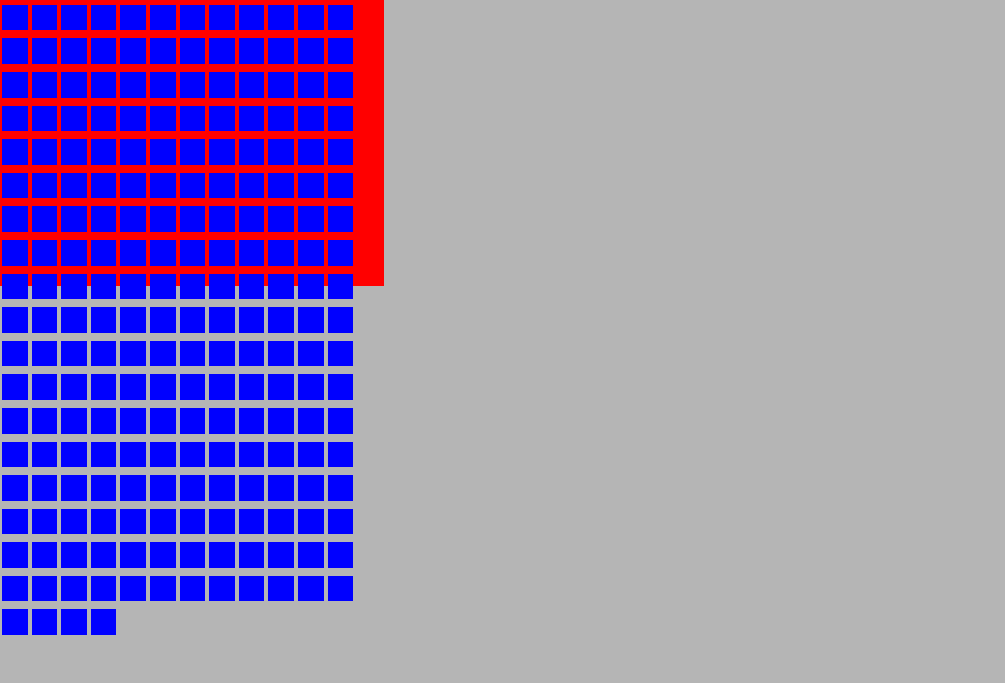
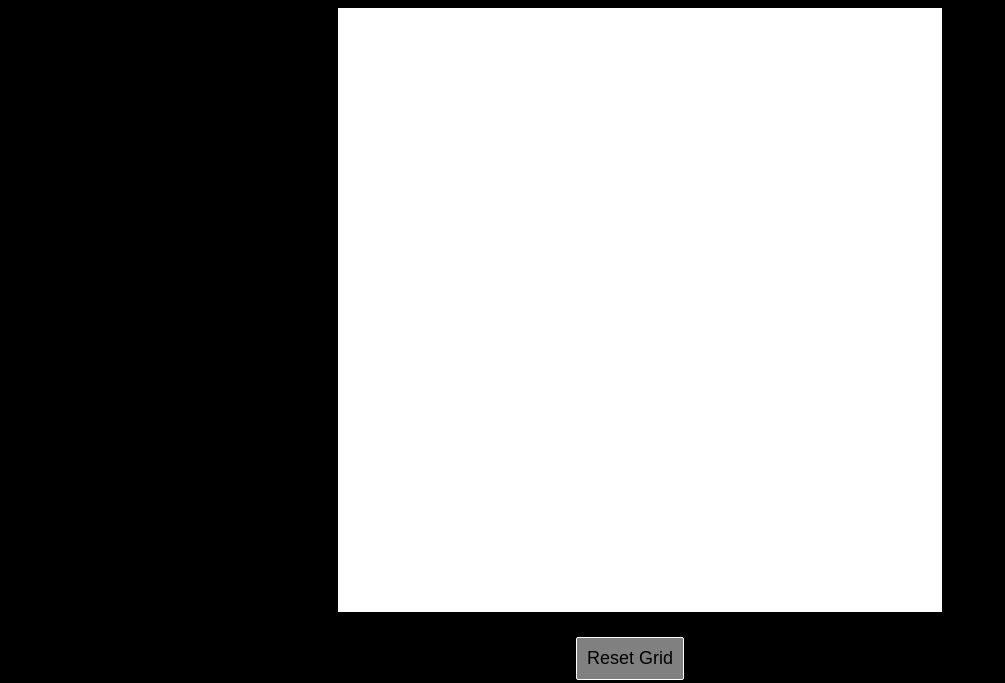
Before and after one commit to Sourqe/etch-a-sketch, a plain HTML site: page index.html in a window 1280 px wide. Shown: the part 117-800 px from the top of the page, without its empty margins (0-1005 px from the left). Drawn offline with nearby package versions, Linux system fonts and the light colour scheme.

Commit message:
Changed almost everything :>

```diff
--- a/index.html
+++ b/index.html
@@ -2,43 +2,16 @@
 <html>
     <link rel="stylesheet" type="text/css" href="style.css">
     <script type="text/javascript" src="http://code.jquery.com/jquery-1.7.1.min.js"></script>
+    <script src="script.js" async></script>
     <head>
         <title>Etch a Sketch</title>
     </head>
     <body>
+        <p>Etch a Sketch</p>
+        <div id="container" class="container">
+        </div>
         <div id="buttons">
-            <button onclick="clearGrid()" id="clear">Clear</button>
-        </div>
-        <div id="container">
-
+            <button id="newGrid">Reset Grid</button>
         </div>
     </body>
 </html>
-
-<script>
-    $(document).ready(function() {
-        for (var i = 0; i < 16; i++) {
-            for (var j = 0; j < 16; j++) {
-                var unit = $("<div class='unit' id='cell' onmouseover='this.style.background=\"white\"'></div>");
-                unit.appendTo('#container');
-            }
-        }
-    });
-
-    function clearGrid() {
-
-        console.log("Removing...");
-
-        $( ".unit" ).remove();
-
-        var squares = prompt("How many squares would you like for both sides?");
-
-        for (var i = 0; i < squares; i++) {
-            for (var j = 0; j < squares; j++) {
-                var unit = $("<div class='unit'></div>");
-                unit.appendTo('#container');
-            }
-        }
-    }
-
-</script>
--- /dev/null
+++ b/script.js
@@ -0,0 +1,53 @@
+// get the container containing all squares
+const container = document.querySelector('.container');
+
+// set the side and the amount of squares
+// side = squares^2
+var squares = 12;
+var side = 144;
+
+// create the grid
+function createGrid() {
+    // dynamically set the css style for the grid
+    container.style.cssText = 'grid-template-columns: repeat(' + squares + ', 1fr); grid-template-rows: repeat(' + squares + ',1fr)';
+    // loop through all squares that have to be created
+    for (let i = 0; i < side; i++) {
+        // create a square, make it white, and append it
+        var square = document.createElement('div');
+        square.classList.add('white');
+        container.appendChild(square);
+    }
+}
+
+// make the square either black or white depending on the state
+function setSquareBlack() {
+    // get the square to change the color of
+    var changeColor = document.querySelectorAll('.white');
+    for (let i = 0; i < changeColor.length; i++) {
+        // when hovering over a square
+        changeColor[i].addEventListener('mouseover', function (e) {
+            // remove and toggle styles
+            e.target.removeAttribute('style');
+            e.target.classList.toggle('black');
+        });
+    }
+}
+
+// add an event listener to our reset grid button
+const button = document.querySelector('button');
+button.addEventListener('click', (e) => {
+    squares = prompt("Enter a number between 1 and 16 to specify the amount of squares per side!");
+    // check if the input is valid
+    if (squares != null && squares > 1 && squares <= 16) {
+        side = squares * squares;
+        // create the new grid using side and squares
+        createGrid();
+    } else {
+        alert("Please enter a valid number next time!");
+    }
+
+})
+
+// call the initial functions to create the grid
+createGrid();
+setSquareBlack();
--- a/style.css
+++ b/style.css
@@ -1,25 +1,43 @@
-*, html, body{
-    padding: 0;
-    margin: 0;
-    box-sizing: border-box;
+body {
+    background-color: black;
 }
 
-body{
-    background: #b5b5b5;
-    height: 100%;
+p {
+    text-align: center;
+    color: white;
+    font-family: sans-serif;
+    font-size: 40px;
 }
 
-
-#container {
-    background-color: red;
-    height: 384px;
-    width: 384px;
+button {
+    font-family: sans-serif;
+    font-size: 18px;
+    padding: 10px;
+    position: absolute;
+    margin-top: 25px;
+    left: 45%;
+    border: solid 1px white;
+    border-radius: 2px;
+    background-color: gray;
+    color: black;
 }
 
-.unit {
-    background-color: blue;
-    height: 2vw;
-    width: 2vw;
-    margin: 2px;
-    display: inline-block;
+button:hover {
+    background-color: white;
+    color: black;
 }
+
+.container {
+    display: grid;
+    background-color: white;
+    grid-template-columns: repeat(16, 1fr);
+    grid-template-rows: repeat(16, 1fr);
+    height: 600px;
+    width: 600px;
+    border: 2px solid white;
+    margin: 0 auto;
+}
+
+.black {
+    background-color: black;
+}
```
